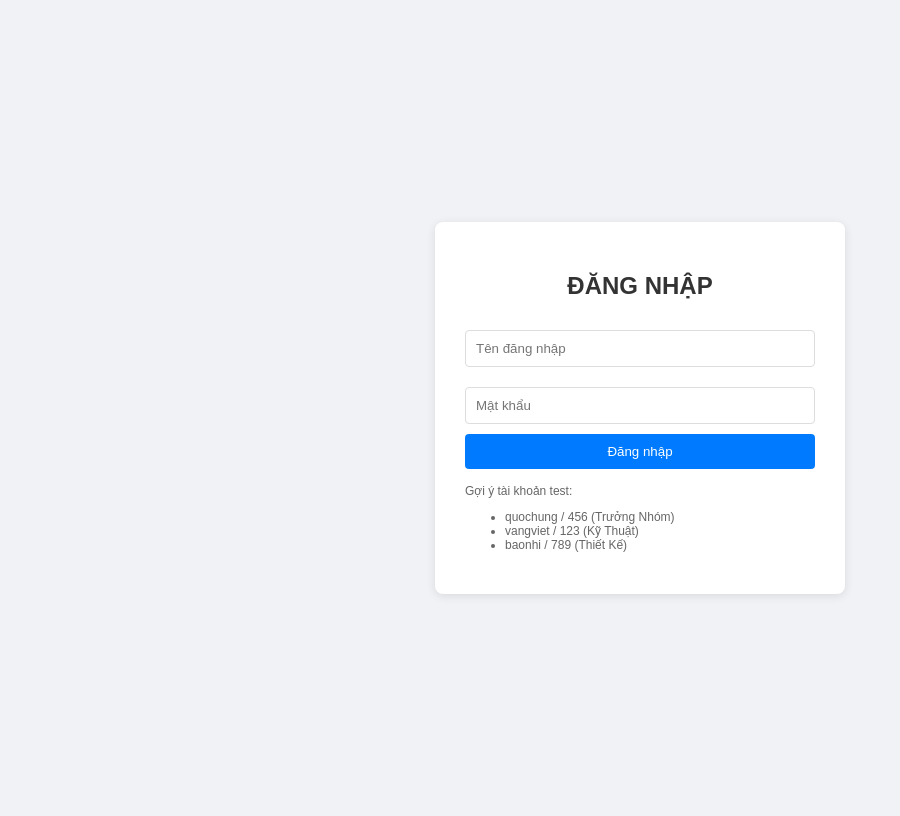
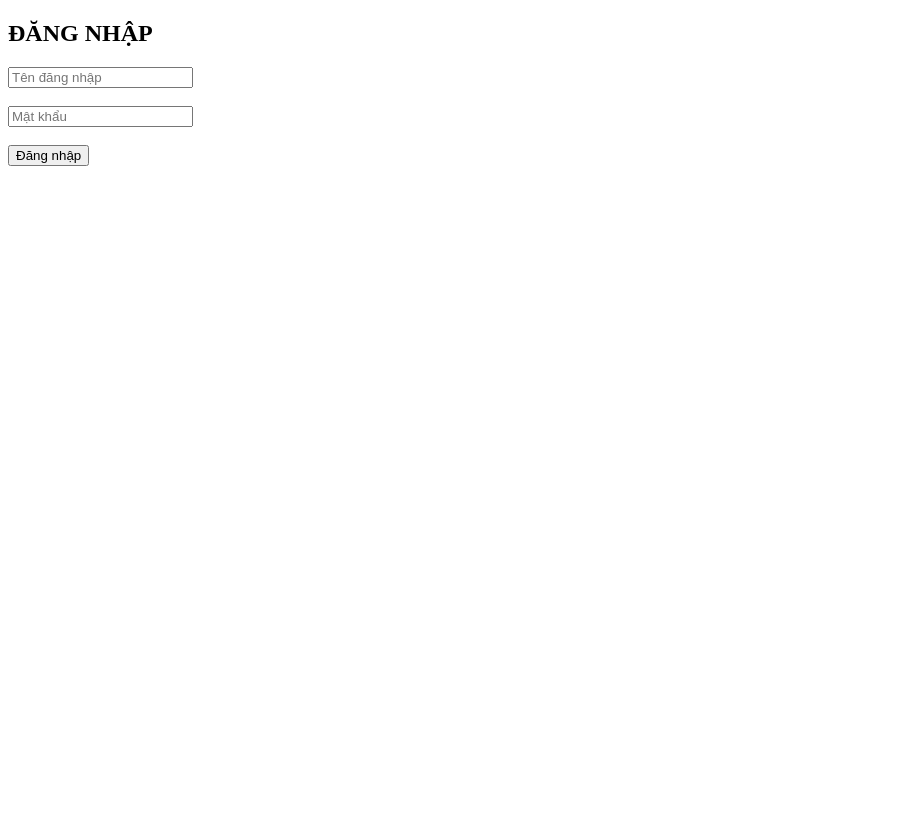
Before and after one commit to qhung25/ATANM, a PHP site: page / in a window 1280 px wide. Shown: the whole page, without its empty margins (0-900 px from the left). After the commit the page ends 166 px from the top, so only its background shows below. Run offline with PHP 8.4, Linux system fonts and the light colour scheme.

Commit message:
Add files via upload

```diff
--- a/index.php
+++ b/index.php
@@ -1,37 +1,43 @@
 <?php
 session_start();
 
-// 1. Cấu hình kết nối Database
+// HIỂN THỊ LỖI (rất quan trọng khi debug)
+error_reporting(E_ALL);
+ini_set('display_errors', 1);
+
+// Kết nối database
 $host = "localhost";
 $user = "root";
 $pass = "";
-$dbname = "nhom_13"; // Tên database trong file SQL của bạn
+$dbname = "nhom_13";
 
 $conn = new mysqli($host, $user, $pass, $dbname);
 
 // Kiểm tra kết nối
 if ($conn->connect_error) {
-    die("Kết nối thất bại: " . $conn->connect_error);
+    die("Lỗi kết nối DB: " . $conn->connect_error);
 }
 
 $error = "";
 
-// 2. Xử lý khi nhấn nút Đăng nhập
 if ($_SERVER["REQUEST_METHOD"] == "POST") {
-    $username = $_POST['username'];
-    $password = $_POST['password'];
+    // tránh lỗi undefined
+    $username = isset($_POST['username']) ? $_POST['username'] : '';
+    $password = isset($_POST['password']) ? $_POST['password'] : '';
 
-    // Truy vấn kiểm tra tài khoản
-    $sql = "SELECT * FROM users WHERE username = '$username' AND password = '$password'";
+    // chống lỗi SQL cơ bản
+    $username = $conn->real_escape_string($username);
+    $password = $conn->real_escape_string($password);
+
+    $sql = "SELECT * FROM users WHERE username='$username' AND password='$password'";
     $result = $conn->query($sql);
 
-    if ($result->num_rows > 0) {
+    if ($result && $result->num_rows > 0) {
         $row = $result->fetch_assoc();
         $_SESSION['user'] = $row['fullname'];
         $_SESSION['role'] = $row['role'];
 
-        // Đăng nhập thành công
-        echo "<script>alert('Chào mừng " . $row['fullname'] . " (" . $row['role'] . ")!');</script>";
+        echo "<script>alert('Chào mừng " . $row['fullname'] . "');</script>";
     } else {
         $error = "Sai tài khoản hoặc mật khẩu!";
     }
@@ -42,36 +48,19 @@ if ($_SERVER["REQUEST_METHOD"] == "POST") {
 <html lang="vi">
 <head>
     <meta charset="UTF-8">
-    <title>Đăng nhập Hệ thống - Nhóm 13</title>
-    <style>
-        body { font-family: Arial, sans-serif; display: flex; justify-content: center; align-items: center; height: 100vh; background-color: #f0f2f5; }
-        .login-container { background: white; padding: 30px; border-radius: 8px; box-shadow: 0 2px 10px rgba(0,0,0,0.1); width: 350px; }
-        h2 { text-align: center; color: #333; }
-        input { width: 100%; padding: 10px; margin: 10px 0; border: 1px solid #ddd; border-radius: 4px; box-sizing: border-box; }
-        button { width: 100%; padding: 10px; background-color: #007bff; color: white; border: none; border-radius: 4px; cursor: pointer; }
-        button:hover { background-color: #0056b3; }
-        .error { color: red; font-size: 14px; text-align: center; }
-    </style>
+    <title>Đăng nhập</title>
 </head>
 <body>
 
-<div class="login-container">
-    <h2>ĐĂNG NHẬP</h2>
-    <?php if($error) echo "<p class='error'>$error</p>"; ?>
-    <form method="POST" action="">
-        <input type="text" name="username" placeholder="Tên đăng nhập" required>
-        <input type="password" name="password" placeholder="Mật khẩu" required>
-        <button type="submit">Đăng nhập</button>
-    </form>
-    <div style="margin-top: 15px; font-size: 12px; color: #666;">
-        <p>Gợi ý tài khoản test:</p>
-        <ul>
-            <li>quochung / 456 (Trưởng Nhóm)</li>
-            <li>vangviet / 123 (Kỹ Thuật)</li>
-            <li>baonhi / 789 (Thiết Kế)</li>
-        </ul>
-    </div>
-</div>
+<h2>ĐĂNG NHẬP</h2>
+
+<?php if($error) echo "<p style='color:red'>$error</p>"; ?>
+
+<form method="POST">
+    <input type="text" name="username" placeholder="Tên đăng nhập"><br><br>
+    <input type="password" name="password" placeholder="Mật khẩu"><br><br>
+    <button type="submit">Đăng nhập</button>
+</form>
 
 </body>
 </html>
```
